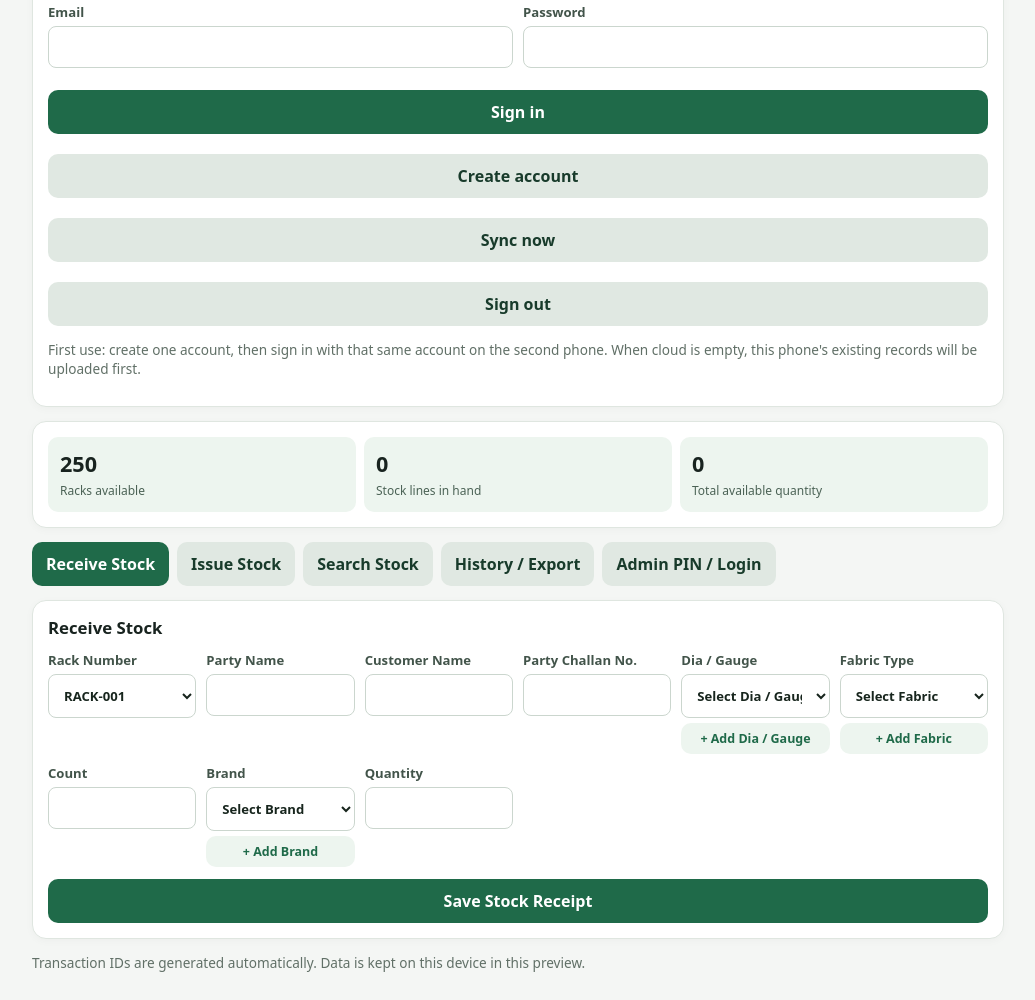
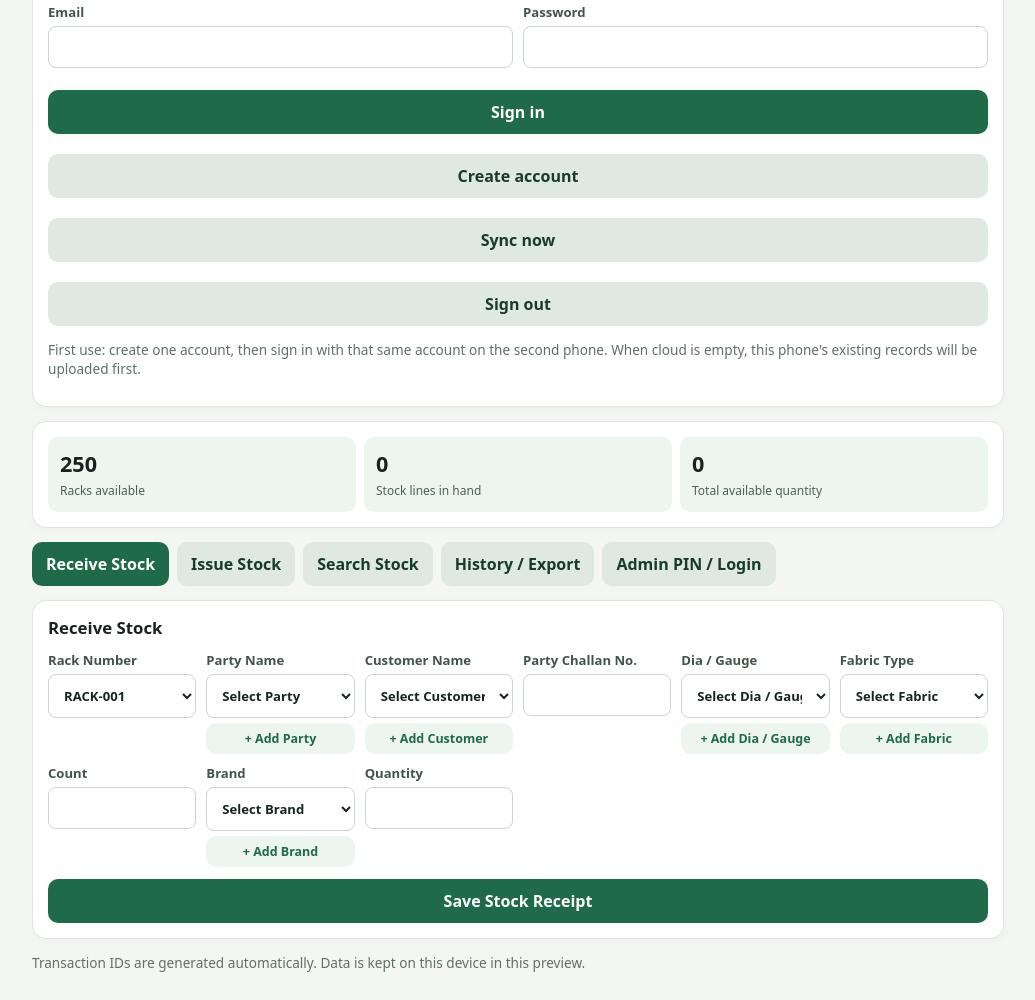
Before and after one commit to maqboolahmed241/item-stock-manager-New, a website: page index.html in a window 1280 px wide. Shown: the part 231-1231 px from the top of the page, without its empty margins (122-1157 px from the left). Drawn offline with nearby package versions, Linux system fonts and the light colour scheme.

Commit message:
Add saved party and customer dropdown lists

```diff
--- a/index.html
+++ b/index.html
@@ -22,8 +22,8 @@ main{max-width:1000px;margin:auto;padding:14px}nav{display:flex;gap:8px;overflow
 <nav><button class="tab active" data-tab="receive">Receive Stock</button><button class="tab" data-tab="issue">Issue Stock</button><button class="tab" data-tab="search">Search Stock</button><button class="tab" data-tab="history">History / Export</button><button type="button" id="adminBtn">Admin PIN / Login</button></nav>
 <section id="receive" class="panel card"><h2>Receive Stock</h2><form id="receiveForm"><div class="grid">
 <label>Rack Number<select name="rack" required id="rackSelect"></select></label>
-<label>Party Name<input name="party" required></label>
-<label>Customer Name<input name="customer" required></label>
+<label>Party Name<select name="party" id="partySelect" required><option value="">Select Party</option></select><button type="button" class="addChoice" data-list="party">+ Add Party</button></label>
+<label>Customer Name<select name="customer" id="customerSelect" required><option value="">Select Customer</option></select><button type="button" class="addChoice" data-list="customer">+ Add Customer</button></label>
 <label>Party Challan No.<input name="challan" required></label>
 <label>Dia / Gauge<select name="dia" id="diaSelect"><option value="">Select Dia / Gauge</option></select><button type="button" class="addChoice" data-list="dia">+ Add Dia / Gauge</button></label>
 <label>Fabric Type<select name="fabric" id="fabricSelect" required><option value="">Select Fabric</option></select><button type="button" class="addChoice" data-list="fabric">+ Add Fabric</button></label>
@@ -35,8 +35,8 @@ main{max-width:1000px;margin:auto;padding:14px}nav{display:flex;gap:8px;overflow
 <label>Rack Number<select name="rack" required class="rackOptions"></select></label>
 <label>Stock Line<select name="item" required id="issueItem"></select></label>
 <label>Issue Quantity<input name="qty" type="number" min="0.001" step="any" required></label>
-<label>Party Name<input name="party"></label>
-<label>Issued To / Customer<input name="to" required></label>
+<label>Party Name<select name="party" id="issuePartySelect"><option value="">Select Party</option></select><button type="button" class="addChoice" data-list="party">+ Add Party</button></label>
+<label>Issued To / Customer<select name="to" id="issueCustomerSelect" required><option value="">Select Customer</option></select><button type="button" class="addChoice" data-list="customer">+ Add Customer</button></label>
 <label>Challan / Reference<input name="challan"></label>
 <label>Color<input name="color" placeholder="e.g. Black, White, Red"></label>
 </div><button class="primary" type="submit">Record Stock Issue</button></form><p class="muted">Issue quantity cannot exceed available stock. Transactions remain in history.</p></section>
@@ -103,24 +103,24 @@ async function refreshCloudSession(){
 
 function id(prefix){return prefix+'-'+Date.now().toString(36).toUpperCase()+'-'+Math.random().toString(36).slice(2,6).toUpperCase()}
 const LIST_KEY='rack-stock-master-lists-v1';
-const masterLists=(()=>{try{const v=JSON.parse(localStorage.getItem(LIST_KEY))||{};return {fabric:Array.isArray(v.fabric)?v.fabric:[],dia:Array.isArray(v.dia)?v.dia:[],brand:Array.isArray(v.brand)?v.brand:[]};}catch(e){return {fabric:[],dia:[],brand:[]};}})();
+const masterLists=(()=>{try{const v=JSON.parse(localStorage.getItem(LIST_KEY))||{};return {fabric:Array.isArray(v.fabric)?v.fabric:[],dia:Array.isArray(v.dia)?v.dia:[],brand:Array.isArray(v.brand)?v.brand:[],party:Array.isArray(v.party)?v.party:[],customer:Array.isArray(v.customer)?v.customer:[]};}catch(e){return {fabric:[],dia:[],brand:[],party:[],customer:[]};}})();
 function saveMasterLists(){localStorage.setItem(LIST_KEY,JSON.stringify(masterLists));}
 function addMasterChoice(type,value){value=String(value||'').trim();if(!value)return false;if(!masterLists[type].some(v=>v.toLowerCase()===value.toLowerCase()))masterLists[type].push(value);masterLists[type].sort((a,b)=>a.localeCompare(b));saveMasterLists();renderMasterLists();return true;}
 function renderMasterLists(){
- const fields={fabric:['#fabricSelect','Select Fabric'],dia:['#diaSelect','Select Dia / Gauge'],brand:['#brandSelect','Select Brand']};
- Object.entries(fields).forEach(([type,[selector,placeholder]])=>{
-  const el=$(selector);if(!el)return;const current=el.value;
+ const fields={fabric:[['#fabricSelect'],'Select Fabric'],dia:[['#diaSelect'],'Select Dia / Gauge'],brand:[['#brandSelect'],'Select Brand'],party:[['#partySelect','#issuePartySelect'],'Select Party'],customer:[['#customerSelect','#issueCustomerSelect'],'Select Customer']};
+ Object.entries(fields).forEach(([type,[selectors,placeholder]])=>{
+  selectors.forEach(selector=>{const el=$(selector);if(!el)return;const current=el.value;
   el.innerHTML='<option value="">'+placeholder+'</option>'+masterLists[type].map(v=>'<option value="'+esc(v)+'">'+esc(v)+'</option>').join('');
-  if(masterLists[type].includes(current))el.value=current;
+  if(masterLists[type].includes(current))el.value=current;});
  });
 }
 document.querySelectorAll('.addChoice').forEach(btn=>btn.addEventListener('click',()=>{
- const type=btn.dataset.list;const labels={fabric:'Fabric name',dia:'Dia / Gauge',brand:'Brand name'};
+ const type=btn.dataset.list;const labels={fabric:'Fabric name',dia:'Dia / Gauge',brand:'Brand name',party:'Party name',customer:'Customer name'};
  const value=prompt('Add a new '+labels[type]+'. It will be saved in this phone for future selection:');
  if(value===null)return;
  if(!value.trim())return alert('Please enter a name.');
  addMasterChoice(type,value);
- const target=$('#'+type+'Select');target.value=value.trim();
+ const targets={fabric:['#fabricSelect'],dia:['#diaSelect'],brand:['#brandSelect'],party:['#partySelect','#issuePartySelect'],customer:['#customerSelect','#issueCustomerSelect']};targets[type].forEach(sel=>{const target=$(sel);if(target)target.value=value.trim();});
 }));
 function fillRacks(){const opts=rackNames.map(r=>'<option>'+r+'</option>').join('');$('#rackSelect').innerHTML=opts;document.querySelectorAll('.rackOptions').forEach(s=>s.innerHTML=opts)}
 function available(item){return item.received-item.issued}
@@ -155,7 +155,7 @@ $('#signupBtn').addEventListener('click',async()=>{const email=$('#cloudEmail').
 $('#syncBtn').addEventListener('click',()=>syncCloud());
 $('#logoutBtn').addEventListener('click',async()=>{const {error}=await cloud.auth.signOut();if(error){cloudMessage('Sign out failed: '+error.message);return;}cloudUser=null;cloudMessage('Signed out. Local records remain saved on this device.');});
 cloud.auth.onAuthStateChange((event,session)=>{cloudUser=session?.user||null;if(event==='SIGNED_IN'&&cloudUser)setTimeout(()=>syncCloud(),0);});
-data.items.forEach(i=>{addMasterChoice('fabric',i.fabric);addMasterChoice('dia',i.dia);addMasterChoice('brand',i.brand);});renderMasterLists();fillRacks();render();refreshCloudSession();
+data.items.forEach(i=>{addMasterChoice('fabric',i.fabric);addMasterChoice('dia',i.dia);addMasterChoice('brand',i.brand);addMasterChoice('party',i.party);addMasterChoice('customer',i.customer);});data.tx.forEach(t=>{addMasterChoice('party',t.party);addMasterChoice('customer',t.customer||t.to);});renderMasterLists();fillRacks();render();refreshCloudSession();
 
 </script>
 </body></html>
```
